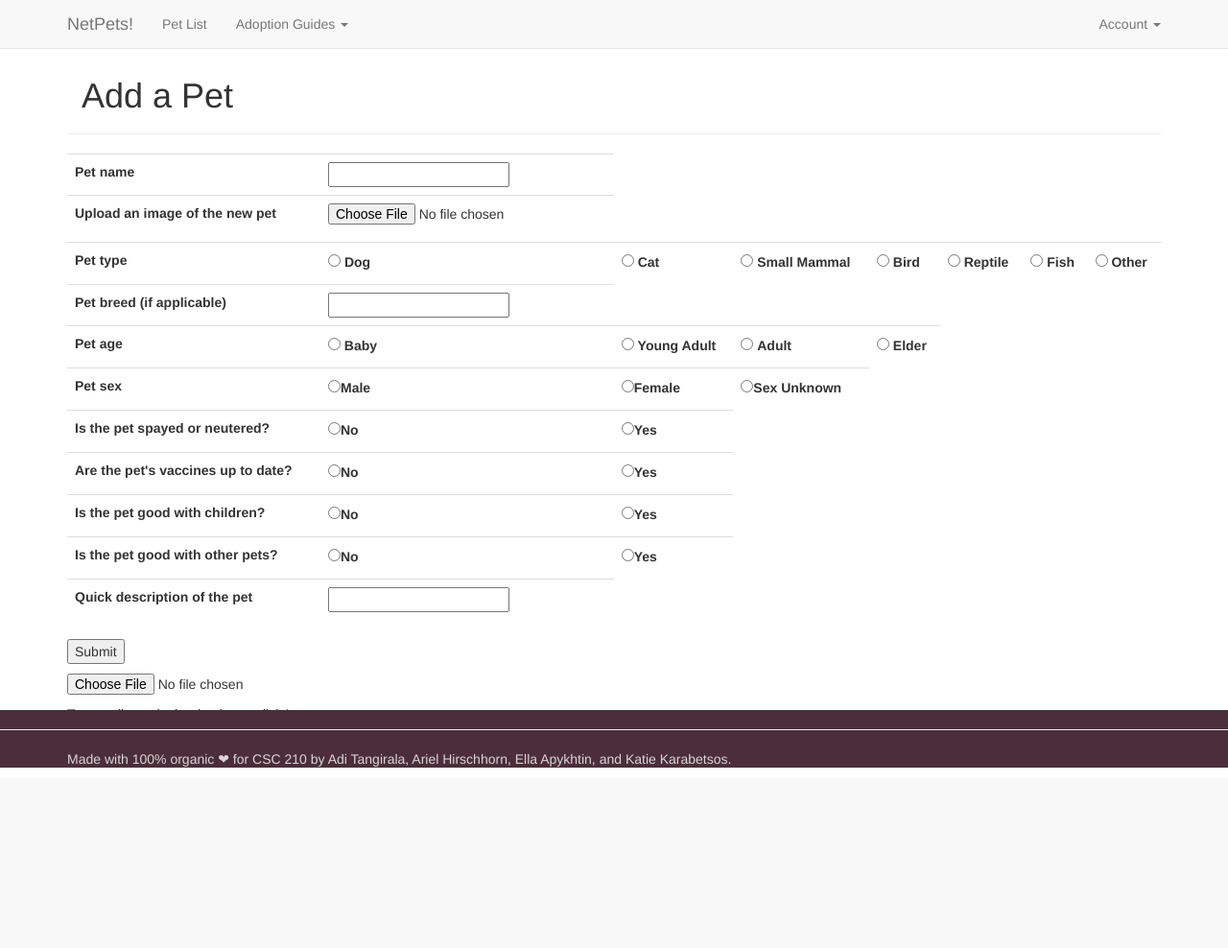
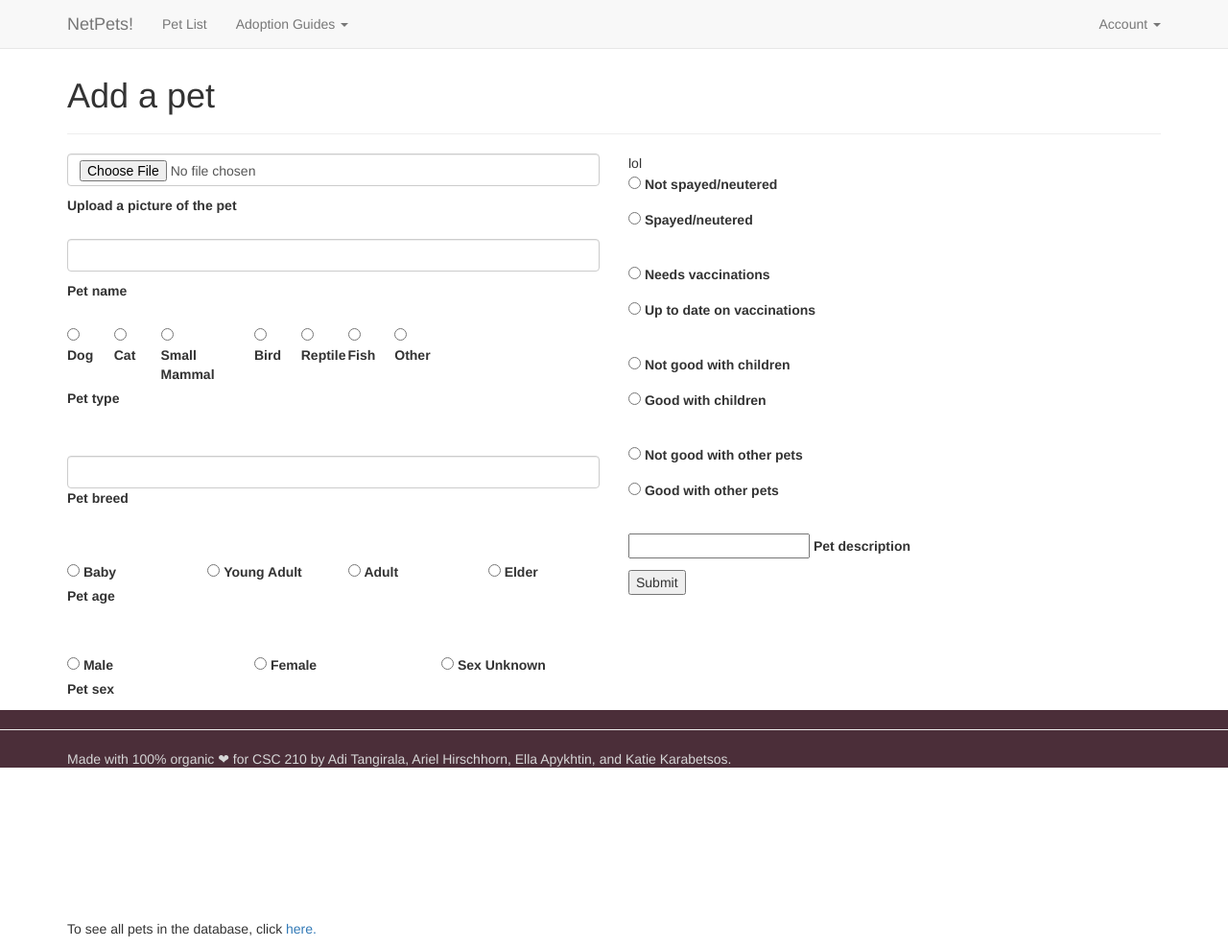
Before and after one commit to arielhirschhorn/netpets, a Flask app: page /addPet in a window 1280 px wide. Shown: the whole page at 96% size. Before the commit the page ends 800 px from the top, so only its background shows below. Run offline with Flask 2, Linux system fonts and the light colour scheme; some libraries are stand-ins or nearby versions.

Commit message:
Way nicer add pet form w/ bootstrap

```diff
--- a/static/css/styles.css
+++ b/static/css/styles.css
@@ -215,3 +215,14 @@ body {
 	/* Set the fixed height of the footer here */
 	height: 60px;
 }
+
+.radio-class{
+	display: flex;
+	flex: 1 1 0;
+	flex-wrap: nowrap;
+	position: relative;
+}
+
+span {
+	float: left;
+}
--- a/templates/addPet.html
+++ b/templates/addPet.html
@@ -1,168 +1,267 @@
 {% extends "base.html" %}
 {% import "bootstrap/wtf.html" as wtf %}
+
 
 {% block page_content %}
 
 <!doctype html>
 <html>
+<head>
+    <title>NetPets - add a pet!</title>
+</head>
    <div class="page-header">
-	<div class="container">
         <br>
-		<h1>Add a Pet</h1>
-	</div>
+        <h1>Add a pet</h1>
     </div>
 <body>
 
-    <div class="table-responsive-md">
-      <table class="table">
 
-        <tbody>
-          <tr>
-            <th scope="row"><label for="petname">Pet name</label></th>
-            <td><input type= "text" name="petname"></td>
-          </tr>
 
-          <tr>
-            <th scope="row">Upload an image of the new pet</th>
-            <td><form method="POST" name="form" action="" enctype="multipart/form-data"></form><p><input type="file" name="file"></p></td>
-          </tr>
 
-          <tr>
-            <th scope="row">Pet type</th>
-            <td><input type="radio" id="dog" name="species" value="0"> <label for="dog">Dog</label> </td>
-            <td><input type="radio" id="cat" name="species" value="1"> <label for="cat">Cat</label> </td>
-            <td><input type="radio" id="small" name="species" value="2"> <label for="small">Small Mammal</label> </td>
-            <td><input type="radio" id="bird" name="species" value="3"> <label for="bird">Bird</label> </td>
-            <td><input type="radio" id="reptile" name="species" value="4"> <label for="reptile">Reptile</label> </td>
-            <td><input type="radio" id="fish" name="species" value="5"><label for="fish">&nbsp;Fish</label> </td>
-            <td><input type="radio" id="other" name="species" value="6"> <label for="other">Other</label> </td>
-          </tr>
 
-          <tr>
-            <th scope="row"><label for="breed">Pet breed (if applicable)</label></th>
-            <td><input type= "text" name="breed"></td>
-          </tr>
+    <form method="POST" name="form" action="" enctype="multipart/form-data">
 
-          <tr>
-            <th scope="row">Pet age</th>
-            <td><input type="radio" id="baby" name="age" value="0"><label for="baby">&nbsp;Baby</label></td>
-            <td><input type="radio" id="young" name="age" value="1"><label for="young">&nbsp;Young Adult</label></td>
-            <td><input type="radio" id="adult" name="age" value="2"><label for="adult">&nbsp;Adult</label></td>
-            <td><input type="radio" id="elder" name="age" value="3"><label for="elder">&nbsp;Elder</label></td>
-          </tr>
+      <div class="row">
+        <div class = "col-md-6">
 
-          <tr>
-            <th scope="row">Pet sex</th>
-            <td><input type="radio" id="m" name="sex" value="0"><label for="m">Male</label></td>
-            <td><input type="radio" id="f" name="sex" value="1"><label for="f">Female</label></td>
-            <td><input type="radio" id="x" name="sex" value="2"><label for="x">Sex Unknown</label></td>
-          </tr>
 
-          <tr>
-            <th scope="row">Is the pet spayed or neutered?</th>
-            <td><input type="radio" id="notSN" name="makeBabies" value="False"><label for="notSN">No</label></td>
-            <td><input type="radio" id="SN" name="makeBabies" value="True"><label for="SN">Yes</label></td>
-          </tr>
+    <p><input type="file" name="file" class="form-control"></p>
+    <label for="file">Upload a picture of the pet</label>
 
-          <tr>
-            <th scope="row">Are the pet's vaccines up to date?</th>
-            <td><input type="radio" id="noShots" name="vaccinated" value="False"><label for="noShots">No</label></td>
-            <td><input type="radio" id="shots" name="vaccinated" value="True"><label for="shots">Yes</label></td>
-          </tr>
+    <br>
+    <br>
 
-          <tr>
-            <th scope="row">Is the pet good with children?</th>
-            <td><input type="radio" id="noKids" name="kidFriendly" value="False"><label for="noKids">No</label></td>
-            <td><input type="radio" id="kids" name="kidFriendly" value="True"><label for="kids">Yes</label></td>
-          </tr>
+	  <p><input type= "text" name="petname" class="form-control"></p>
+	  <label for="petname">Pet name</label>
 
-          <tr>
-            <th scope="row">Is the pet good with other pets?</th>
-            <td><input type="radio" id="noOtherPets" name="petFriendly" value="False"><label for="noOtherPets">No</label></td>
-            <td><input type="radio" id="otherPets" name="petFriendly" value="True"><label for="otherPets">Yes</label></td>
-          </tr>
+<br>
+<br>
 
-          <tr>
-            <th scope="row">Quick description of the pet</th>
-            <td><input type= "text" name="description"><label for="description"></label></td>
-          </tr>
 
-        </tbody>
-      </table>
-      <p><input type="submit" value="Submit"></p>
 
-    </form>
+
+
+<div class="row">
+    <div class="col-md-1">
+        <input type="radio" id="dog" name="species" value="0" >
+      <label for="dog">Dog</label>
+    </div>
+
+    <div class="col-md-1">
+        <input type="radio" id="cat" name="species" value="1">
+      <label for="cat">Cat</label>
+    </div>
+
+    <div class="col-md-2">
+        <input type="radio" id="small" name="species" value="2">
+      <label for="small">Small Mammal</label>
+    </div>
+
+    <div class="col-md-1">
+        <input type="radio" id="bird" name="species" value="3">
+      <label for="bird">Bird</label>
+    </div>
+
+    <div class="col-md-1">
+      <input type="radio" id="reptile" name="species" value="4">
+      <label for="reptile">Reptile</label>
+    </div>
+
+    <div class="col-md-1">
+      <input type="radio" id="fish" name="species" value="5">
+      <label for="fish">Fish</label>
+    </div>
+
+    <div class="col-md-1">
+      <input type="radio" id="other" name="species" value="6">
+      <label for="other">Other</label>
+    </div>
+
+    <!-- now that we have used up all the 12 coloumbs in this row , lets go create a new "row class" , Alas in the same container -->
+</div>  <!-- end of row -->
+
+<div class="row">
+    <div class="col-md-12">
+        <p><strong>Pet type</strong></p>
+    </div>
+</div>
+
+
+
+
+      <br>
+      <br>
+
+      <p><input type= "text" name="breed" class="form-control">
+      <label for="breed">Pet breed</label></p>
+
+      <br>
+      <br>
+
+
+      <div class="row">
+        <div class="col-md-3">
+          <input type="radio" id="baby" name="age" value="0">
+      <label for="baby">Baby</label>
+        </div>
+        <div class="col-md-3">
+          <input type="radio" id="young" name="age" value="1">
+      <label for="young">Young Adult</label>
+        </div>
+        <div class="col-md-3">
+          <input type="radio" id="adult" name="age" value="2">
+      <label for="adult">Adult</label>
+        </div>
+        <div class="col-md-3">
+          <input type="radio" id="elder" name="age" value="3">
+      <label for="elder">Elder</label>
+        </div>
+      </div>
+      <div class="row">
+        <div class="col-md-12">
+          <p><strong>Pet age</strong></p>
+        </div>
+      </div>
+
+      <br>
+      <br>
+
+
+      <div class = "row">
+        <div class = "col-md-4">
+          <input type="radio" id="m" name="sex" value="0">
+      <label for="m">Male</label>
+        </div>
+        <div class = "col-md-4">
+          <input type="radio" id="f" name="sex" value="1">
+      <label for="f">Female</label>
+        </div>
+        <div class = "col-md-4">
+          <input type="radio" id="x" name="sex" value="2">
+      <label for="x">Sex Unknown</label>
+        </div>
+      </div>
+      <div class="row">
+        <div class="col-md-12">
+          <p><strong>Pet sex</strong></p>
+        </div>
+      </div>
+
+      <br>
+      <br>
+
+
+
+
+
+      <br>
+      <br>
+      <br>
+      <br>
+      <br>
+      <br>
+      <br>
+      <br>
+      <br>
+
+
+      <!-- <div>
+	    <span><input type="radio" id="dog" name="species" value="0">
+      <label for="dog">Dog</label></span>
+      <span><input type="radio" id="cat" name="species" value="1">
+      <label for="cat">Cat</label></span>
+      <span><input type="radio" id="small" name="species" value="2">
+      <label for="small">Small Mammal</label></span>
+      <span><input type="radio" id="bird" name="species" value="3">
+      <label for="bird">Bird</label></span>
+      <span><input type="radio" id="reptile" name="species" value="4">
+      <label for="reptile">Reptile</label></span>
+      <span><input type="radio" id="fish" name="species" value="5">
+      <label for="fish">Fish</label></span>
+      <span><input type="radio" id="other" name="species" value="6">
+      <label for="other">Other</label></span>
+
+</div>       -->
+
+
+
+<!-- 	  <p><input type="radio" id="baby" name="age" value="0">
+      <label for="baby">Baby</label></p>
+      <p><input type="radio" id="young" name="age" value="1">
+      <label for="young">Young Adult</label></p>
+      <p><input type="radio" id="adult" name="age" value="2">
+      <label for="adult">Adult</label></p>
+      <p><input type="radio" id="elder" name="age" value="3">
+      <label for="elder">Elder</label></p> -->
+
+      <!-- <br>
+
+      <p><input type="radio" id="m" name="sex" value="0">
+      <label for="m">Male</label></p>
+      <p><input type="radio" id="f" name="sex" value="1">
+      <label for="f">Female</label></p>
+      <p><input type="radio" id="x" name="sex" value="2">
+      <label for="x">Sex Unknown</label></p> -->
+
+
+
+
 
       </div>
 
 
-    <form method="POST" name="form" action="" enctype="multipart/form-data">
-	  <p><input type="file" name="file"></p>
-
-	  <!-- <p><input type= "text" name="petname"></p> -->
-	  <!-- <label for="petname">Pet name</label> -->
-
-<!-- 	  <p><input type="radio" id="dog" name="species" value="0"></p>
-      <label for="dog">Dog</label>
-      <p><input type="radio" id="cat" name="species" value="1"></p>
-      <label for="cat">Cat</label>
-      <p><input type="radio" id="small" name="species" value="2"></p>
-      <label for="small">Small Mammal</label>
-      <p><input type="radio" id="bird" name="species" value="3"></p>
-      <label for="bird">Bird</label>
-      <p><input type="radio" id="reptile" name="species" value="4"></p>
-      <label for="reptile">Reptile</label>
-      <p><input type="radio" id="fish" name="species" value="5"></p>
-      <label for="fish">Fish</label>
-      <p><input type="radio" id="other" name="species" value="6"></p>
-      <label for="other">Other</label> -->
-
-      <!-- <p><input type= "text" name="breed"></p>
-      <label for="breed">Pet breed</label> -->
-
-	  <!-- <p><input type="radio" id="baby" name="age" value="0"></p>
-      <label for="baby">Baby</label>
-      <p><input type="radio" id="young" name="age" value="1"></p>
-      <label for="young">Young Adult</label>
-      <p><input type="radio" id="adult" name="age" value="2"></p>
-      <label for="adult">Adult</label>
-      <p><input type="radio" id="elder" name="age" value="3"></p>
-      <label for="elder">Elder</label> -->
-
-      <!-- <p><input type="radio" id="m" name="sex" value="0"></p>
-      <label for="m">Male</label>
-      <p><input type="radio" id="f" name="sex" value="1"></p>
-      <label for="f">Female</label>
-      <p><input type="radio" id="x" name="sex" value="2"></p>
-      <label for="x">Sex Unknown</label> -->
-
-      <!-- <p><input type="radio" id="notSN" name="makeBabies" value="False"></p>
-      <label for="notSN">Not spayed/neutered</label>
-      <p><input type="radio" id="SN" name="makeBabies" value="True"></p>
-      <label for="SN">Spayed/neutered</label> -->
-
-      <!-- <p><input type="radio" id="noShots" name="vaccinated" value="False"></p>
-      <label for="noShots">Needs vaccinations</label>
-      <p><input type="radio" id="shots" name="vaccinated" value="True"></p>
-      <label for="shots">Up to date on vaccinations</label> -->
-
-      <!-- <p><input type="radio" id="noKids" name="kidFriendly" value="False"></p>
-      <label for="noKids">Not good with children</label>
-      <p><input type="radio" id="kids" name="kidFriendly" value="True"></p>
-      <label for="kids">Good with children</label> -->
-
-<!--       <p><input type="radio" id="noOtherPets" name="petFriendly" value="False"></p>
-      <label for="noOtherPets">Not good with other pets</label>
-      <p><input type="radio" id="otherPets" name="petFriendly" value="True"></p>
-      <label for="otherPets">Good with other pets</label> -->
-
-<!--       <p><input type= "text" name="description"></p>
-      <label for="description">Pet description</label> -->
 
 
-<!--       <p><input type="submit" value="Submit"></p>
+      <div class = "col-md-6">lol
 
-    </form> -->
+        <br>
+
+      <p><input type="radio" id="notSN" name="makeBabies" value="False">
+      <label for="notSN">Not spayed/neutered</label></p>
+      <p><input type="radio" id="SN" name="makeBabies" value="True">
+      <label for="SN">Spayed/neutered</label></p>
+
+      <br>
+
+      <p><input type="radio" id="noShots" name="vaccinated" value="False">
+      <label for="noShots">Needs vaccinations</label></p>
+      <p><input type="radio" id="shots" name="vaccinated" value="True">
+      <label for="shots">Up to date on vaccinations</label></p>
+
+      <br>
+
+      <p><input type="radio" id="noKids" name="kidFriendly" value="False">
+      <label for="noKids">Not good with children</label></p>
+      <p><input type="radio" id="kids" name="kidFriendly" value="True">
+      <label for="kids">Good with children</label></p>
+
+    <br>
+
+      <p><input type="radio" id="noOtherPets" name="petFriendly" value="False">
+      <label for="noOtherPets">Not good with other pets</label></p>
+      <p><input type="radio" id="otherPets" name="petFriendly" value="True">
+      <label for="otherPets">Good with other pets</label></p>
+
+      <br>
+
+      <p><input type= "text" name="description">
+      <label for="description">Pet description</label></p>
+
+      <p><input type="submit" value="Submit"></p>
+
+
+
+
+
+
+
+      </div>
+
+      </div>
+
+
+
+    </form>
     <p> To see all pets in the database, click <a href="/petlist">here.</a></p>
 
 </body>
```
Also changed, not shown: pets.db. Lines whose indentation alone changed are shown as unchanged.
